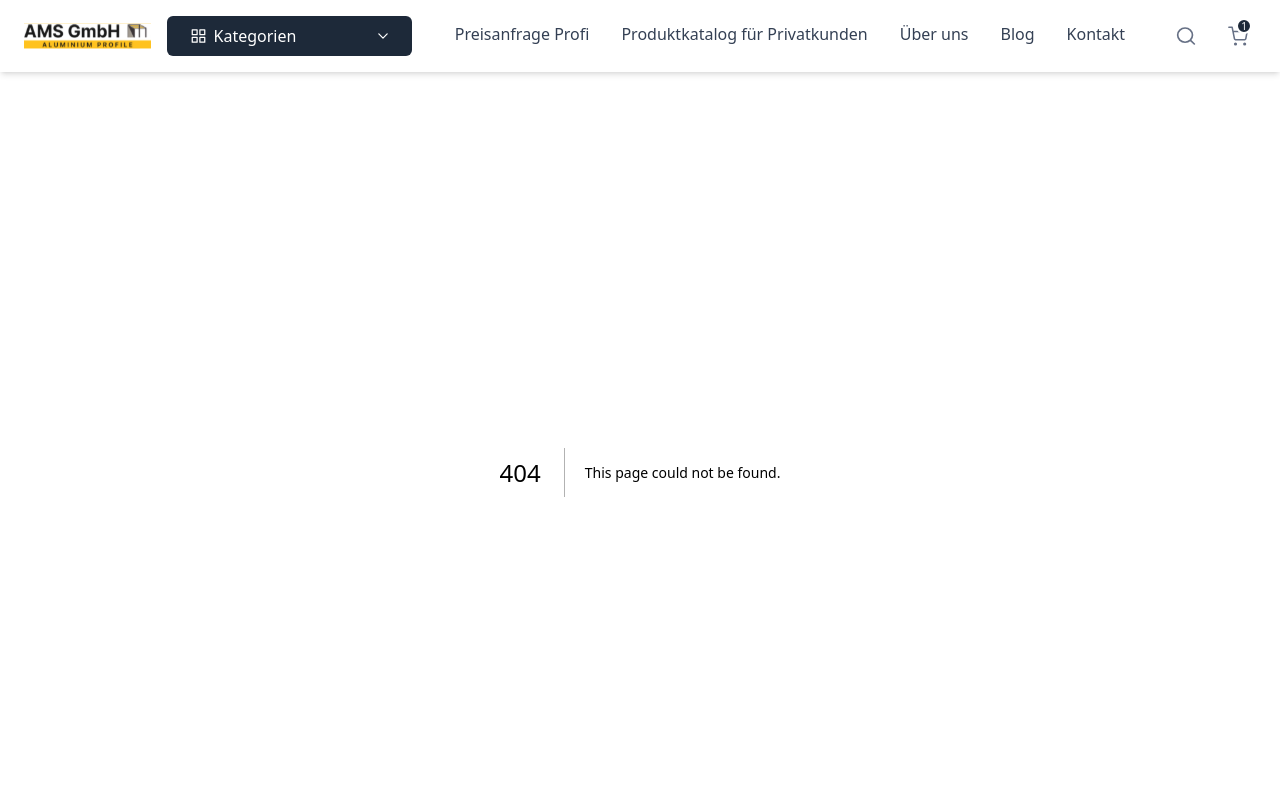
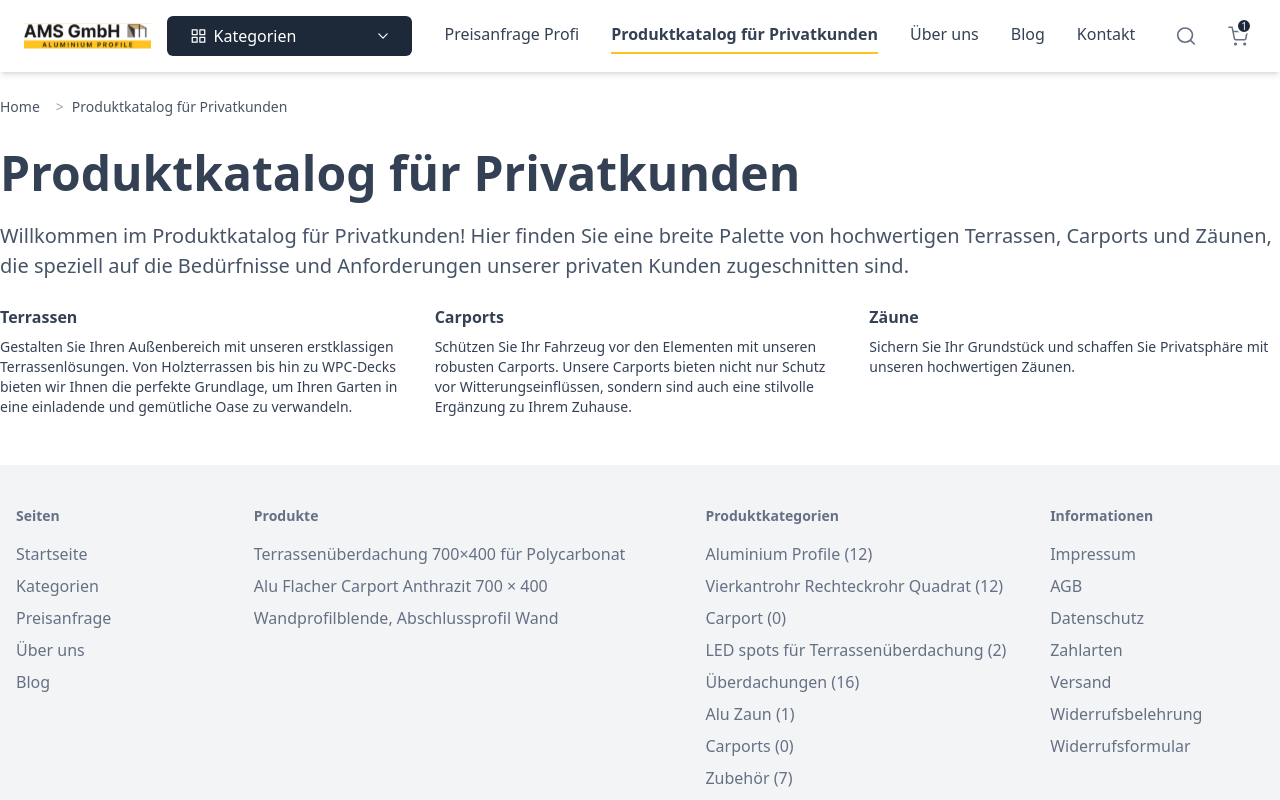
Before and after one commit to OleksiiPustilnyk/ams-gmbh-web, a Next.js app: page /catalog in a window 1280 px wide. Before the commit this address had no page. Shown: the top 800 px of the page. Built offline with nearby package versions, Linux system fonts and the light colour scheme.

Commit message:
- added bread-crumbs - added catalog info

```diff
--- /dev/null
+++ b/app/(site)/catalog/page.tsx
@@ -0,0 +1,5 @@
+import CatalogView from '@/view/catalog'
+
+export default async function CatalogPage() {
+    return <CatalogView />
+}
--- /dev/null
+++ b/components/sections/catalog/catalog-info-section.tsx
@@ -0,0 +1,53 @@
+export default function CatalogIntroSection() {
+    return (
+        <section className='w-full bg-white'>
+            <h1 className='mt-8 mb-6 text-2xl lg:text-5xl font-semibold text-primary'>
+                Produktkatalog für Privatkunden
+            </h1>
+            <div className='container mx-auto md:text-left'>
+                <h2 className='text-[16px] md:text-[20px] font-normal text-deepGray mb-6'>
+                    Willkommen im Produktkatalog für Privatkunden! Hier finden
+                    Sie eine breite Palette von hochwertigen Terrassen, Carports
+                    und Zäunen, die speziell auf die Bedürfnisse und
+                    Anforderungen unserer privaten Kunden zugeschnitten sind.
+                </h2>
+                <div className='grid grid-cols-1 md:grid-cols-3 gap-6 text-primary'>
+                    <div>
+                        <h3 className='text-[16px] font-semibold text-primary mb-2'>
+                            Terrassen
+                        </h3>
+                        <p className='text-[14px] font-normal leading-[20px]'>
+                            Gestalten Sie Ihren Außenbereich mit unseren
+                            erstklassigen Terrassenlösungen. Von Holzterrassen
+                            bis hin zu WPC-Decks bieten wir Ihnen die perfekte
+                            Grundlage, um Ihren Garten in eine einladende und
+                            gemütliche Oase zu verwandeln.
+                        </p>
+                    </div>
+
+                    <div>
+                        <h3 className='text-[16px] font-semibold text-primary mb-2'>
+                            Carports
+                        </h3>
+                        <p className='text-[14px] font-normal leading-[20px]'>
+                            Schützen Sie Ihr Fahrzeug vor den Elementen mit
+                            unseren robusten Carports. Unsere Carports bieten
+                            nicht nur Schutz vor Witterungseinflüssen, sondern
+                            sind auch eine stilvolle Ergänzung zu Ihrem Zuhause.
+                        </p>
+                    </div>
+
+                    <div>
+                        <h3 className='text-[16px] font-semibold text-primary mb-2'>
+                            Zäune
+                        </h3>
+                        <p className='text-[14px] font-normal leading-[20px]'>
+                            Sichern Sie Ihr Grundstück und schaffen Sie
+                            Privatsphäre mit unseren hochwertigen Zäunen.
+                        </p>
+                    </div>
+                </div>
+            </div>
+        </section>
+    )
+}
--- /dev/null
+++ b/components/ui/bread-crumbs/bread-crumbs.tsx
@@ -0,0 +1,48 @@
+'use client'
+
+import Link from 'next/link'
+import { usePathname } from 'next/navigation'
+
+export default function Breadcrumbs() {
+    const pathname = usePathname()
+    const pathSegments = pathname.split('/').filter(Boolean)
+
+    const customNames: Record<string, string> = {
+        catalog: 'Produktkatalog für Privatkunden',
+        home: 'Home',
+    }
+
+    return (
+        <nav className='text-gray-500 text-[14px]'>
+            <ul className='flex items-center gap-2'>
+                <li>
+                    <Link href='/' className='hover:underline text-gray-600'>
+                        Home
+                    </Link>
+                </li>
+                {pathSegments.map((segment, index) => {
+                    const isLast = index === pathSegments.length - 1
+                    const href =
+                        '/' + pathSegments.slice(0, index + 1).join('/')
+                    const name = customNames[segment] || segment
+
+                    return (
+                        <li key={segment} className='flex items-center'>
+                            <span className='mx-2 text-gray-400'>{'>'}</span>
+                            {isLast ? (
+                                <span className='text-gray-600'>{name}</span>
+                            ) : (
+                                <Link
+                                    href={href}
+                                    className='hover:underline text-gray-600'
+                                >
+                                    {name}
+                                </Link>
+                            )}
+                        </li>
+                    )
+                })}
+            </ul>
+        </nav>
+    )
+}
--- a/constants/nav-links.ts
+++ b/constants/nav-links.ts
@@ -1,6 +1,6 @@
 export const navLinks = [
     { name: 'Preisanfrage Profi', href: '/preisanfrage-profi' },
-    { name: 'Produktkatalog für Privatkunden', href: '/produktkatalog' },
+    { name: 'Produktkatalog für Privatkunden', href: '/catalog' },
     { name: 'Über uns', href: '/ueber-uns' },
     { name: 'Blog', href: '/blog' },
     { name: 'Kontakt', href: '/kontakt' },
--- a/tailwind.config.ts
+++ b/tailwind.config.ts
@@ -20,6 +20,7 @@ export default {
                 lightGray: '#F2F4F7',
                 secondaryGray: '#667085',
                 darkGray: '#222222',
+                deepGray: '#475467',
             },
         },
     },
--- /dev/null
+++ b/view/catalog/index.tsx
@@ -0,0 +1,11 @@
+import CatalogIntroSection from '@/components/sections/catalog/catalog-info-section'
+import Breadcrumbs from '@/components/ui/bread-crumbs/bread-crumbs'
+
+export default function CatalogView() {
+    return (
+        <div className='w-full container mx-auto pt-6 pb-10 px-4 lg:px-0'>
+            <Breadcrumbs />
+            <CatalogIntroSection />
+        </div>
+    )
+}
```
